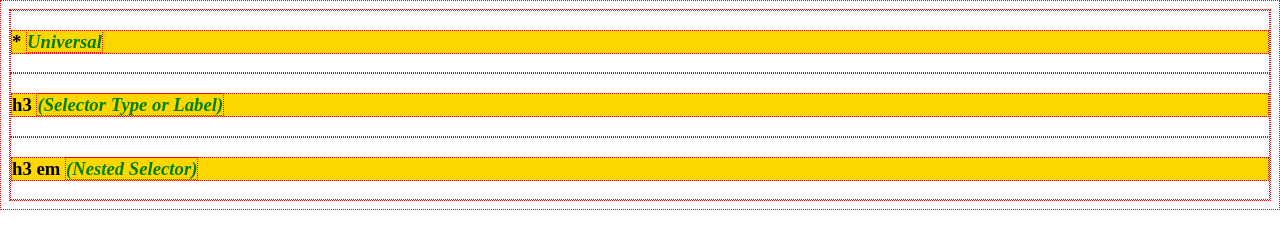
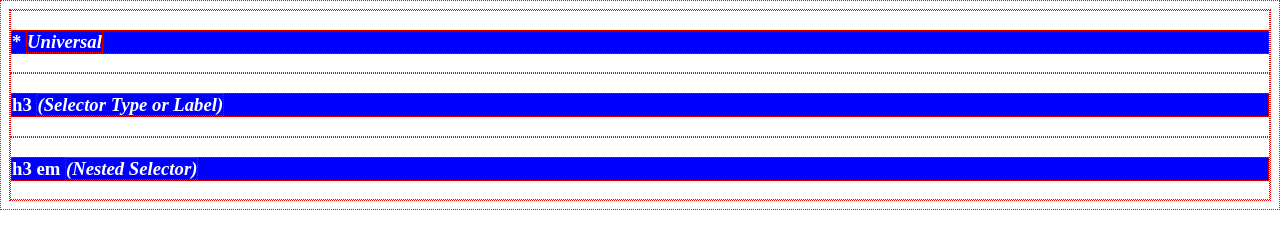
Before and after one commit to jvillegaslv0/ADSI-2182923, a plain HTML site: page 05-CSS/04-basic-selectors.html in a window 1280 px wide. Drawn offline with Linux system fonts and the light colour scheme.

Commit message:
Actualizacion de archivos HTML.

```diff
--- a/05-CSS/04-basic-selectors.html
+++ b/05-CSS/04-basic-selectors.html
@@ -12,24 +12,28 @@
         }
         /* Type or Label */
         h3 {
-            background-color:gold;
+            background-color:blue;
         }
         /* Nested */
         h3 em {
-            color:green
+            color:white
+        }
+        /* Texto con una clase y color */
+        .txt-white {
+            color: white;
         }
 
     </style>
 </head>
 <body>
  <section>
-     <h3>* <em>Universal</em></h3>
+     <h3 class="txt-white">* <em>Universal</em></h3>
  </section>
  <section>
-     <h3>h3 <em>(Selector Type or Label)</em></h3>
+     <h3 class="txt-white">h3 <em>(Selector Type or Label)</em></h3>
  </section>
  <section>
-    <h3>h3 em <em>(Nested Selector)</em></h3>
+    <h3 class="txt-white">h3 em <em>(Nested Selector)</em></h3>
 </section>
 </body>
 </html>
```
Also changed, not shown: 05-CSS/03-attribute-style.html (+1 -1 lines), 05-CSS/15-alpha.html (+0 -7 lines).
